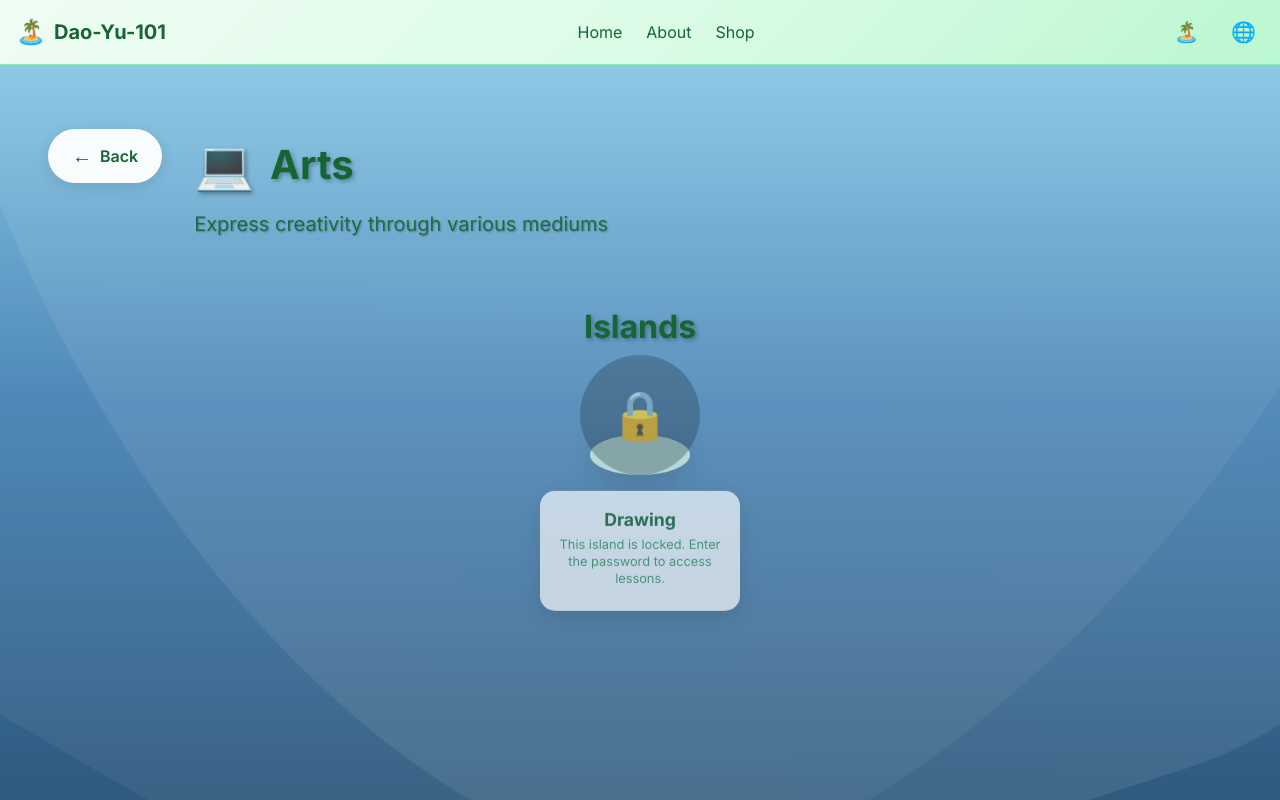
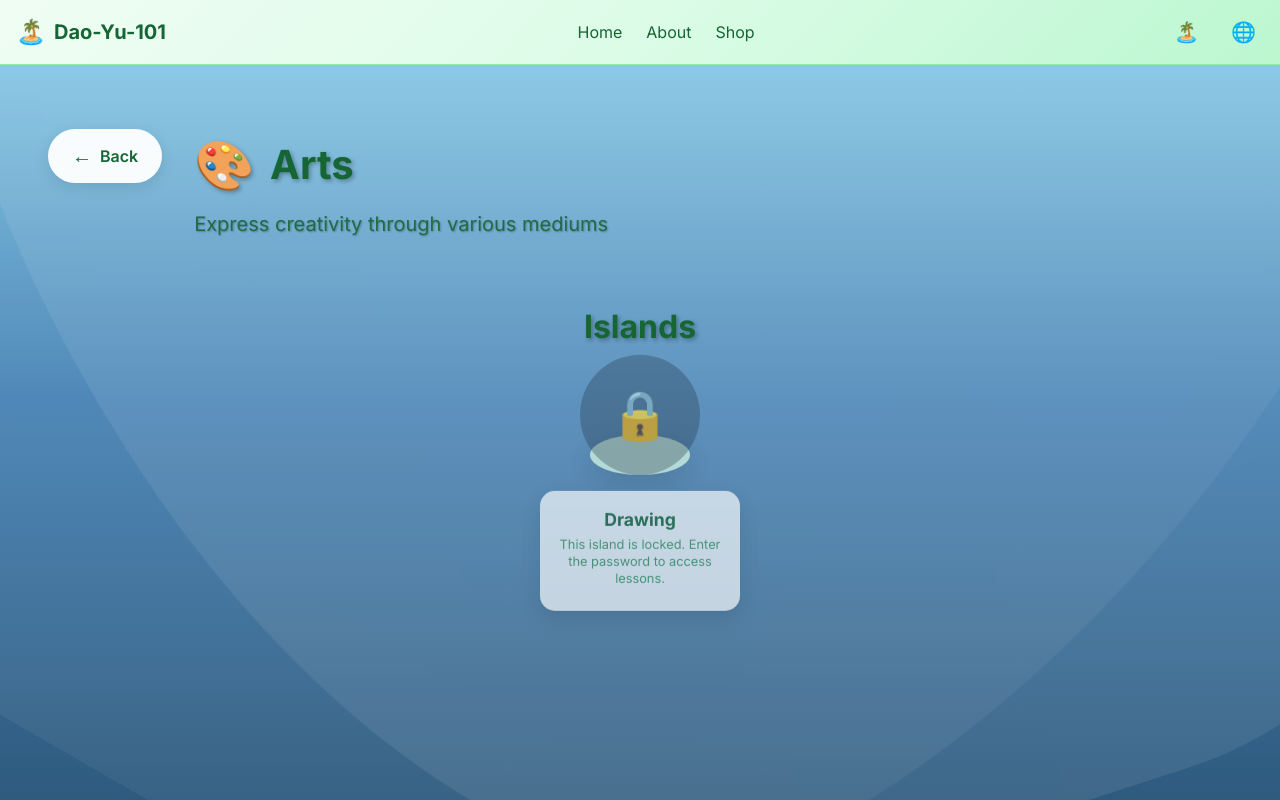
Before and after one commit to 7miwork/Dao-Yu-101, a Vue app: page /#/archipelago/arts in a window 1280 px wide. Shown: the top 800 px of the page. Built offline with nearby package versions, Linux system fonts and the light colour scheme.

Commit message:
fix: content loading issue for GitHub Pages (static imports)

```diff
--- a/src/content/lessons/lesson-10.json
+++ b/src/content/lessons/lesson-10.json
@@ -6,9 +6,7 @@
   "order": 10,
   "content": {
     "video": null,
-    "text": "<h3>Scoreboards</h3><p>Scoreboards track player statistics and can be used to create games and competitions.</p><h4>Creating a Scoreboard:</h4><ul><li>Use /scoreboard objectives add</li><li>Choose a name for your objective</li><li>Select a criteria (health, kills, etc.)</li><li>Set a display name</li></ul><h4>Common Criteria:</h4><ul><li><strong>health</strong> - Player health</li><li><strong>playerKillCount</strong> - Player kills</li><li><strong>deathCount</strong> - Player deaths</li><li><strong>dummy</strong> - Custom values</li></ul><h4>Scoreboard Commands:</h4><ul><li>/scoreboard players set - Set a score</li><li>/scoreboard players add - Add to a score</li><li>/scoreboard players remove - Remove from a score</li><li>/scoreboard objectives setdisplay - Display scores</li></ul><h4>Example:</h4><pre><code>/scoreboard objectives add points dummy Points
-/scoreboard objectives setdisplay sidebar points
-/scoreboard players set @s points 10</code></pre>",
+    "text": "<h3>Scoreboards</h3><p>Scoreboards track player statistics and can be used to create games and competitions.</p><h4>Creating a Scoreboard:</h4><ul><li>Use /scoreboard objectives add</li><li>Choose a name for your objective</li><li>Select a criteria (health, kills, etc.)</li><li>Set a display name</li></ul><h4>Common Criteria:</h4><ul><li><strong>health</strong> - Player health</li><li><strong>playerKillCount</strong> - Player kills</li><li><strong>deathCount</strong> - Player deaths</li><li><strong>dummy</strong> - Custom values</li></ul><h4>Scoreboard Commands:</h4><ul><li>/scoreboard players set - Set a score</li><li>/scoreboard players add - Add to a score</li><li>/scoreboard players remove - Remove from a score</li><li>/scoreboard objectives setdisplay - Display scores</li></ul><h4>Example:</h4><pre><code>/scoreboard objectives add points dummy Points\n/scoreboard objectives setdisplay sidebar points\n/scoreboard players set @s points 10</code></pre>",
     "task": "Create a scoreboard for tracking points and set your score to 10."
   },
   "mcworld": "minecraft-basics",
--- a/src/pages/archipelago/Archipelago.vue
+++ b/src/pages/archipelago/Archipelago.vue
@@ -100,46 +100,100 @@
 </template>
 
 <script setup>
-import { ref, computed, onMounted, watch } from 'vue'
+import { ref, computed, watch } from 'vue'
 import { useRoute, useRouter } from 'vue-router'
 import { isIslandUnlocked } from '../../utils/auth.js'
+
+// Static imports for all archipelago data
+import programming from '@/content/archipelagos/programming.json'
+import mathematics from '@/content/archipelagos/mathematics.json'
+import science from '@/content/archipelagos/science.json'
+import languages from '@/content/archipelagos/languages.json'
+import arts from '@/content/archipelagos/arts.json'
+import history from '@/content/archipelagos/history.json'
+
+// Static imports for all island data
+import minecraftBasics from '@/content/islands/minecraft-basics.json'
+import algebra from '@/content/islands/algebra.json'
+import physics from '@/content/islands/physics.json'
+import english from '@/content/islands/english.json'
+import drawing from '@/content/islands/drawing.json'
+import ancient from '@/content/islands/ancient.json'
 
 const route = useRoute()
 const router = useRouter()
 
-const archipelagoData = ref({
-  id: '',
-  icon: '💻',
-  name: 'Archipelago',
-  description: 'A learning archipelago',
-  islands: []
-})
-const islands = ref([])
+// Map archipelago data by ID
+const archipelagoMap = {
+  programming,
+  mathematics,
+  science,
+  languages,
+  arts,
+  history
+}
+
+// Map island data by ID
+const islandMap = {
+  'minecraft-basics': minecraftBasics,
+  algebra,
+  physics,
+  english,
+  drawing,
+  ancient
+}
+
+// Map icons for archipelagos
+const archipelagoIconMap = {
+  programming: '💻',
+  mathematics: '📐',
+  science: '🔬',
+  languages: '🌍',
+  arts: '🎨',
+  history: '📜'
+}
+
+// Map icons for islands
+const islandIconMap = {
+  'minecraft-basics': '⛏️',
+  algebra: '➕',
+  physics: '⚛️',
+  english: '🇬🇧',
+  drawing: '✏️',
+  ancient: '🏛️'
+}
 
 const archipelagoId = computed(() => route.params.id)
 
-// Load archipelago data from JSON files
-async function loadArchipelagoData() {
-  try {
-    const response = await fetch(`/src/content/archipelagos/${archipelagoId.value}.json`)
-    if (response.ok) {
-      const data = await response.json()
-      archipelagoData.value = {
+// Get archipelago data from static imports
+const archipelagoData = computed(() => {
+  const data = archipelagoMap[archipelagoId.value]
+  if (data) {
+    return {
       id: data.id,
-        icon: '💻',
+      icon: archipelagoIconMap[data.id] || '📚',
       name: data.title,
       description: data.description,
       islands: data.islands || []
     }
+  }
+  return {
+    id: archipelagoId.value,
+    icon: '📚',
+    name: 'Archipelago Not Found',
+    description: 'This archipelago could not be loaded',
+    islands: []
+  }
+})
 
-      // Load island data for each island ID
-      const islandPromises = data.islands.map(async (islandId) => {
-        const islandResponse = await fetch(`/src/content/islands/${islandId}.json`)
-        if (islandResponse.ok) {
-          const islandData = await islandResponse.json()
+// Get islands data from static imports
+const islands = computed(() => {
+  return archipelagoData.value.islands.map(islandId => {
+    const islandData = islandMap[islandId]
+    if (islandData) {
       return {
         id: islandData.id,
-            icon: '⛏️',
+        icon: islandIconMap[islandData.id] || '📚',
         name: islandData.title,
         description: islandData.description,
         lessonCount: islandData.lessons ? islandData.lessons.length : 0,
@@ -147,40 +201,7 @@ async function loadArchipelagoData() {
       }
     }
     return null
-      })
-
-      const loadedIslands = await Promise.all(islandPromises)
-      islands.value = loadedIslands.filter(island => island !== null)
-    } else {
-      archipelagoData.value = {
-        id: archipelagoId.value,
-        icon: '💻',
-        name: 'Archipelago Not Found',
-        description: 'This archipelago could not be loaded',
-        islands: []
-      }
-      islands.value = []
-    }
-  } catch (error) {
-    console.error('Error loading archipelago:', error)
-    archipelagoData.value = {
-      id: archipelagoId.value,
-      icon: '💻',
-      name: 'Error Loading Archipelago',
-      description: 'There was an error loading this archipelago',
-      islands: []
-    }
-    islands.value = []
-  }
-}
-
-// Load archipelago data when component mounts or archipelago ID changes
-onMounted(() => {
-  loadArchipelagoData()
-})
-
-watch(archipelagoId, () => {
-  loadArchipelagoData()
+  }).filter(island => island !== null)
 })
 
 const unlockedCount = computed(() => {
--- a/src/pages/island/Island.vue
+++ b/src/pages/island/Island.vue
@@ -140,44 +140,117 @@ import { ref, computed, onMounted, watch } from 'vue'
 import { useRoute, useRouter } from 'vue-router'
 import { isIslandUnlocked, unlockIsland, isLessonCompleted, markLessonCompleted } from '../../utils/auth.js'
 
+// Static imports for all island data
+import minecraftBasics from '@/content/islands/minecraft-basics.json'
+import algebra from '@/content/islands/algebra.json'
+import physics from '@/content/islands/physics.json'
+import english from '@/content/islands/english.json'
+import drawing from '@/content/islands/drawing.json'
+import ancient from '@/content/islands/ancient.json'
+
+// Static imports for all lesson data
+import lesson1 from '@/content/lessons/lesson-1.json'
+import lesson2 from '@/content/lessons/lesson-2.json'
+import lesson3 from '@/content/lessons/lesson-3.json'
+import lesson4 from '@/content/lessons/lesson-4.json'
+import lesson5 from '@/content/lessons/lesson-5.json'
+import lesson6 from '@/content/lessons/lesson-6.json'
+import lesson7 from '@/content/lessons/lesson-7.json'
+import lesson8 from '@/content/lessons/lesson-8.json'
+import lesson9 from '@/content/lessons/lesson-9.json'
+import lesson10 from '@/content/lessons/lesson-10.json'
+import lesson11 from '@/content/lessons/lesson-11.json'
+import lesson12 from '@/content/lessons/lesson-12.json'
+import lesson13 from '@/content/lessons/lesson-13.json'
+import lesson14 from '@/content/lessons/lesson-14.json'
+import lesson15 from '@/content/lessons/lesson-15.json'
+import algLesson1 from '@/content/lessons/alg-lesson-1.json'
+import phyLesson1 from '@/content/lessons/phy-lesson-1.json'
+import engLesson1 from '@/content/lessons/eng-lesson-1.json'
+import drawLesson1 from '@/content/lessons/draw-lesson-1.json'
+import ancLesson1 from '@/content/lessons/anc-lesson-1.json'
+
 const route = useRoute()
 const router = useRouter()
 
 const password = ref('')
 const error = ref(false)
 const unlocked = ref(false)
-const islandData = ref({
-  id: '',
-  icon: '🏝️',
-  name: 'Island',
-  description: 'A learning island',
-  password: 'default123',
-  lessons: []
-})
-const lessons = ref([])
+
+// Map island data by ID
+const islandMap = {
+  'minecraft-basics': minecraftBasics,
+  algebra,
+  physics,
+  english,
+  drawing,
+  ancient
+}
+
+// Map lesson data by ID
+const lessonMap = {
+  'lesson-1': lesson1,
+  'lesson-2': lesson2,
+  'lesson-3': lesson3,
+  'lesson-4': lesson4,
+  'lesson-5': lesson5,
+  'lesson-6': lesson6,
+  'lesson-7': lesson7,
+  'lesson-8': lesson8,
+  'lesson-9': lesson9,
+  'lesson-10': lesson10,
+  'lesson-11': lesson11,
+  'lesson-12': lesson12,
+  'lesson-13': lesson13,
+  'lesson-14': lesson14,
+  'lesson-15': lesson15,
+  'alg-lesson-1': algLesson1,
+  'phy-lesson-1': phyLesson1,
+  'eng-lesson-1': engLesson1,
+  'draw-lesson-1': drawLesson1,
+  'anc-lesson-1': ancLesson1
+}
+
+// Map icons for islands
+const islandIconMap = {
+  'minecraft-basics': '⛏️',
+  algebra: '➕',
+  physics: '⚛️',
+  english: '🇬🇧',
+  drawing: '✏️',
+  ancient: '🏛️'
+}
 
 const islandId = computed(() => route.params.id)
 
-// Load island data from JSON files
-async function loadIslandData() {
-  try {
-    const response = await fetch(`/src/content/islands/${islandId.value}.json`)
-    if (response.ok) {
-      const data = await response.json()
-      islandData.value = {
+// Get island data from static imports
+const islandData = computed(() => {
+  const data = islandMap[islandId.value]
+  if (data) {
+    return {
       id: data.id,
-        icon: '⛏️',
+      icon: islandIconMap[data.id] || '📚',
       name: data.title,
       description: data.description,
       password: data.password,
+      lessons: data.lessons || []
+    }
+  }
+  return {
+    id: islandId.value,
+    icon: '📚',
+    name: 'Island Not Found',
+    description: 'This island could not be loaded',
+    password: 'default123',
     lessons: []
   }
+})
 
-      // Load lesson data for each lesson ID
-      const lessonPromises = data.lessons.map(async (lessonId) => {
-        const lessonResponse = await fetch(`/src/content/lessons/${lessonId}.json`)
-        if (lessonResponse.ok) {
-          const lessonData = await lessonResponse.json()
+// Get lessons data from static imports
+const lessons = computed(() => {
+  return islandData.value.lessons.map(lessonId => {
+    const lessonData = lessonMap[lessonId]
+    if (lessonData) {
       return {
         id: lessonData.id,
         title: lessonData.title,
@@ -185,42 +258,7 @@ async function loadIslandData() {
       }
     }
     return null
-      })
-
-      const loadedLessons = await Promise.all(lessonPromises)
-      lessons.value = loadedLessons.filter(lesson => lesson !== null)
-    } else {
-      islandData.value = {
-        id: islandId.value,
-        icon: '🏝️',
-        name: 'Island Not Found',
-        description: 'This island could not be loaded',
-        password: 'default123',
-        lessons: []
-      }
-      lessons.value = []
-    }
-  } catch (error) {
-    console.error('Error loading island:', error)
-    islandData.value = {
-      id: islandId.value,
-      icon: '🏝️',
-      name: 'Error Loading Island',
-      description: 'There was an error loading this island',
-      password: 'default123',
-      lessons: []
-    }
-    lessons.value = []
-  }
-}
-
-// Load island data when component mounts or island ID changes
-onMounted(() => {
-  loadIslandData()
-})
-
-watch(islandId, () => {
-  loadIslandData()
+  }).filter(lesson => lesson !== null)
 })
 
 const completedCount = computed(() => {
--- a/src/pages/lesson/Lesson.vue
+++ b/src/pages/lesson/Lesson.vue
@@ -90,20 +90,35 @@
 </template>
 
 <script setup>
-import { ref, computed, onMounted, watch } from 'vue'
+import { ref, computed, watch } from 'vue'
 import { useRoute, useRouter } from 'vue-router'
+
+// Static imports for all lesson data
+import lesson1 from '@/content/lessons/lesson-1.json'
+import lesson2 from '@/content/lessons/lesson-2.json'
+import lesson3 from '@/content/lessons/lesson-3.json'
+import lesson4 from '@/content/lessons/lesson-4.json'
+import lesson5 from '@/content/lessons/lesson-5.json'
+import lesson6 from '@/content/lessons/lesson-6.json'
+import lesson7 from '@/content/lessons/lesson-7.json'
+import lesson8 from '@/content/lessons/lesson-8.json'
+import lesson9 from '@/content/lessons/lesson-9.json'
+import lesson10 from '@/content/lessons/lesson-10.json'
+import lesson11 from '@/content/lessons/lesson-11.json'
+import lesson12 from '@/content/lessons/lesson-12.json'
+import lesson13 from '@/content/lessons/lesson-13.json'
+import lesson14 from '@/content/lessons/lesson-14.json'
+import lesson15 from '@/content/lessons/lesson-15.json'
+import algLesson1 from '@/content/lessons/alg-lesson-1.json'
+import phyLesson1 from '@/content/lessons/phy-lesson-1.json'
+import engLesson1 from '@/content/lessons/eng-lesson-1.json'
+import drawLesson1 from '@/content/lessons/draw-lesson-1.json'
+import ancLesson1 from '@/content/lessons/anc-lesson-1.json'
 
 const route = useRoute()
 const router = useRouter()
 
 const activeTab = ref('text')
-const lessonData = ref({
-  title: 'Lesson',
-  description: 'A learning lesson',
-  content: '<p>Loading lesson content...</p>',
-  prevLesson: null,
-  nextLesson: null
-})
 
 const tabs = [
   { id: 'video', icon: '🎬', name: 'Video' },
@@ -111,67 +126,52 @@ const tabs = [
   { id: 'ai', icon: '🤖', name: 'AI Tutor' }
 ]
 
+// Map lesson data by ID
+const lessonMap = {
+  'lesson-1': lesson1,
+  'lesson-2': lesson2,
+  'lesson-3': lesson3,
+  'lesson-4': lesson4,
+  'lesson-5': lesson5,
+  'lesson-6': lesson6,
+  'lesson-7': lesson7,
+  'lesson-8': lesson8,
+  'lesson-9': lesson9,
+  'lesson-10': lesson10,
+  'lesson-11': lesson11,
+  'lesson-12': lesson12,
+  'lesson-13': lesson13,
+  'lesson-14': lesson14,
+  'lesson-15': lesson15,
+  'alg-lesson-1': algLesson1,
+  'phy-lesson-1': phyLesson1,
+  'eng-lesson-1': engLesson1,
+  'draw-lesson-1': drawLesson1,
+  'anc-lesson-1': ancLesson1
+}
+
 const lessonId = computed(() => route.params.id)
 
-// Load lesson data from JSON files
-async function loadLessonData() {
-  try {
-    const response = await fetch(`/src/content/lessons/${lessonId.value}.json`)
-    if (response.ok) {
-      const data = await response.json()
-      lessonData.value = {
+// Get lesson data from static imports
+const lessonData = computed(() => {
+  const data = lessonMap[lessonId.value]
+  if (data) {
+    return {
       id: data.id,
       title: data.title,
       description: data.description,
       content: data.content.text,
-        prevLesson: data.prevLesson ? { id: data.prevLesson, title: '' } : null,
-        nextLesson: data.nextLesson ? { id: data.nextLesson, title: '' } : null
-      }
-
-      // Load previous and next lesson titles
-      if (data.prevLesson) {
-        const prevResponse = await fetch(`/src/content/lessons/${data.prevLesson}.json`)
-        if (prevResponse.ok) {
-          const prevData = await prevResponse.json()
-          lessonData.value.prevLesson.title = prevData.title
+      prevLesson: data.prevLesson ? { id: data.prevLesson, title: lessonMap[data.prevLesson]?.title || '' } : null,
+      nextLesson: data.nextLesson ? { id: data.nextLesson, title: lessonMap[data.nextLesson]?.title || '' } : null
     }
   }
-
-      if (data.nextLesson) {
-        const nextResponse = await fetch(`/src/content/lessons/${data.nextLesson}.json`)
-        if (nextResponse.ok) {
-          const nextData = await nextResponse.json()
-          lessonData.value.nextLesson.title = nextData.title
-        }
-      }
-    } else {
-      lessonData.value = {
+  return {
     title: 'Lesson Not Found',
     description: 'This lesson could not be loaded',
     content: '<p>Lesson content not available.</p>',
     prevLesson: null,
     nextLesson: null
   }
-    }
-  } catch (error) {
-    console.error('Error loading lesson:', error)
-    lessonData.value = {
-      title: 'Error Loading Lesson',
-      description: 'There was an error loading this lesson',
-      content: '<p>Please try again later.</p>',
-      prevLesson: null,
-      nextLesson: null
-    }
-  }
-}
-
-// Load lesson data when component mounts or lesson ID changes
-onMounted(() => {
-  loadLessonData()
-})
-
-watch(lessonId, () => {
-  loadLessonData()
 })
 
 const prevLesson = computed(() => lessonData.value.prevLesson)
```
Also changed, not shown: src/content/lessons/lesson-9.json (+1 -9 lines), src/pages/home/Home.vue (+31 -42 lines). Lines whose indentation alone changed are shown as unchanged.
